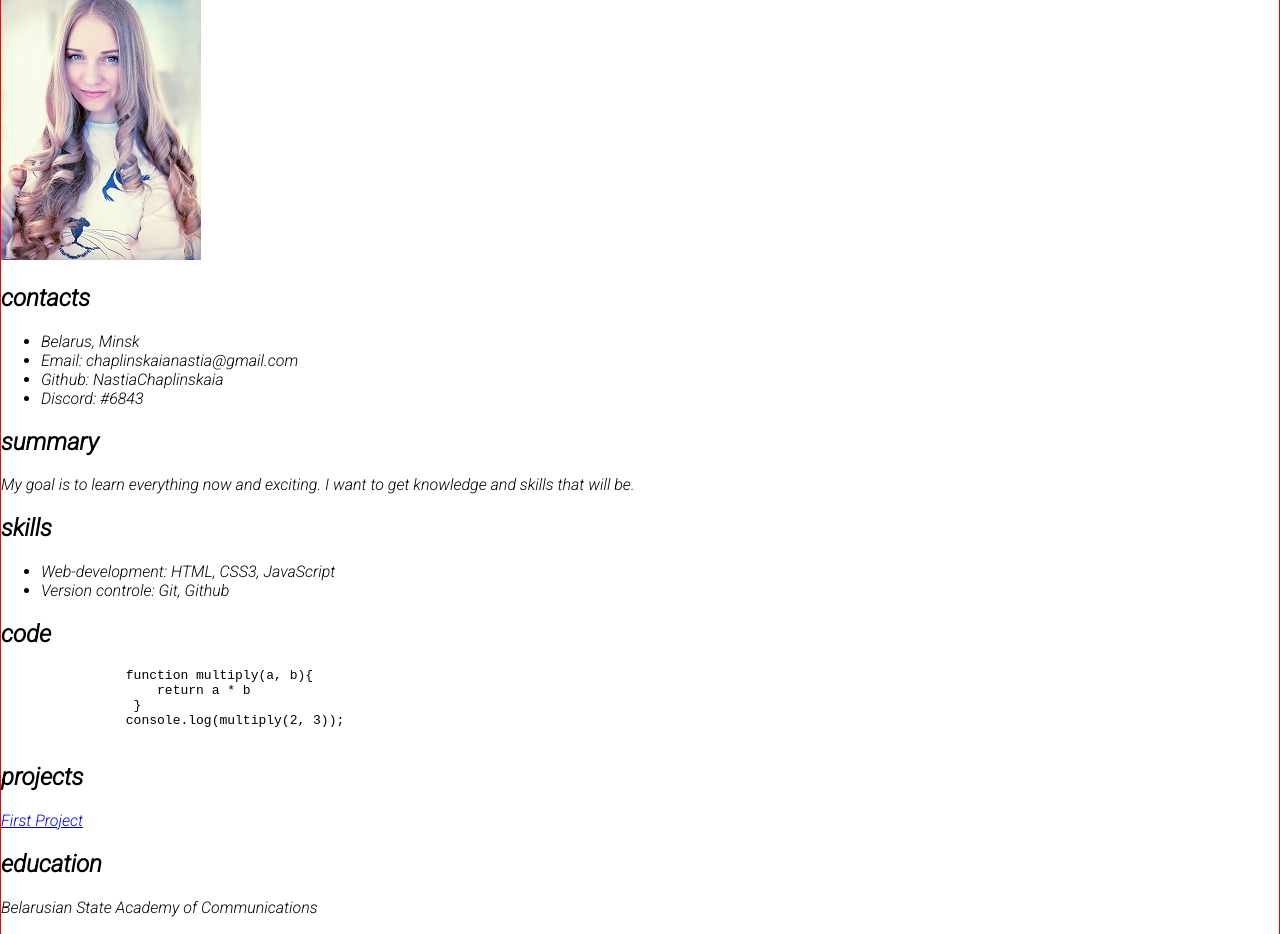
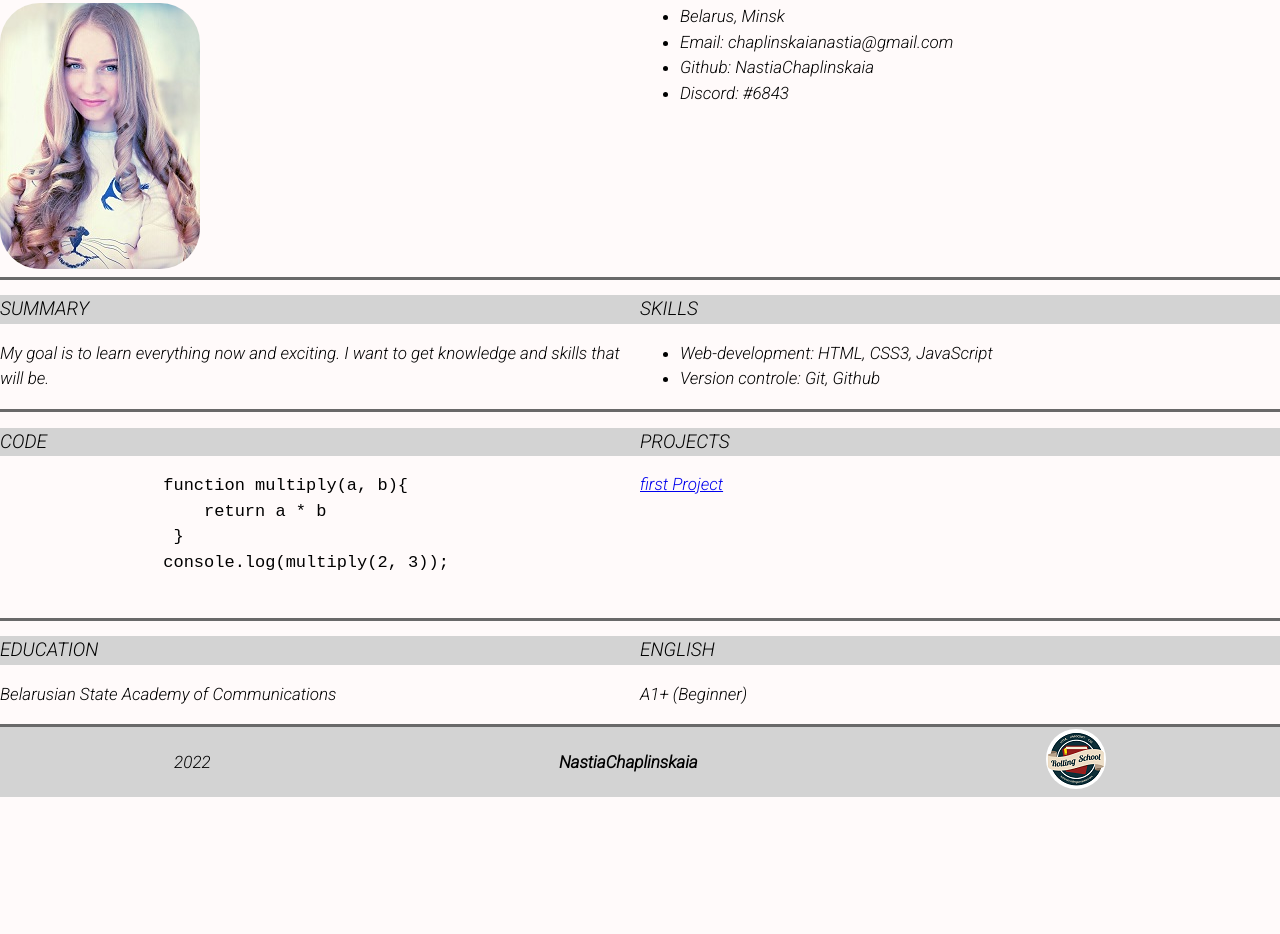
Before and after one commit to NastiaChaplinskaia/rsschool-cv, a plain HTML site: page index.html in a window 1280 px wide. Shown: the part 141-1075 px from the top of the page. After the commit the page ends 938 px from the top, so only its background shows below. Drawn offline with Linux system fonts and the light colour scheme.

Commit message:
docs: add some more information about me and CSS styles

```diff
--- a/index.html
+++ b/index.html
@@ -25,10 +25,11 @@
               </nav>
         </div>
     </header>
-    <main class="main">
-        <div class="container">
-            <section class="section" id="profile"><h1 class="section-title">Nastia Chaplinskaia</h1>
-            <img src="myphotoo.jpg" alt="Nastia Chaplinskaia"
+    <main>
+        <div class="container  main">
+            <section class="section" id="profile">
+                <h1 class="section-title">Nastia Chaplinskaia</h1>
+                <img src="myphotoo.jpg" alt="Nastia Chaplinskaia">
             </section>
             <section class="section" id="contacts">
                 <h2 class="section-title">contacts</h2>
@@ -61,20 +62,24 @@
             </section>
             <section class="section" id="projects">
                 <h2 class="section-title">projects</h2>
-                <a href="https://NastiaChaplinskaia.github.io/rsschool-cv/cv">First Project</a>
+                <a href="https://NastiaChaplinskaia.github.io/rsschool-cv/cv">first Project</a>
             </section>
             <section class="section" id="education">
                 <h2 class="section-title">education</h2>
                 <p>Belarusian State Academy of Communications</p>
             </section>
             <section class="section" id="languages">
-                <h2 class="section-title">English</h2>
+                <h2 class="section-title">english</h2>
                 <p>A1+ (Beginner)</p>
             </section>
         </div>
     </main>
     <footer class="footer">
-        <div class="container"></div>
+        <div class="container footer">
+            <time>2022</time>
+            <a class="foot" href="https://github.com/NastiaChaplinskaia">NastiaChaplinskaia</a>
+            <a href="https://rs.school/js/"><img src="assets/RS.png"></a>
+        </div>
     </footer>
 
 </body>
--- a/style.css
+++ b/style.css
@@ -11,7 +11,11 @@ body {
     margin: 0;
     padding: 0;
     font-family: 'Roboto', sans-serif;
-    border: 1px solid red;
+    background-color: #FFFAFA;
+    font-size: 17px;
+    font-weight: 400;
+    line-height: 1.5;
+    color: #000000;
 }
 
 .container {
@@ -20,6 +24,7 @@ body {
 }
 
 .nav-list {
+  background-color: #D3D3D3;
   display: flex;
   justify-content: flex-end;
   align-items: center;
@@ -31,9 +36,63 @@ body {
   line-height: 50px;
   transition: 0.3s;
   text-decoration: none;
-  color: #157f7f;
+  color: #000000;
   font-weight: bold;
 }
 .nav-link:hover {
-  color: #48D1CC;
+  color: #7B68EE;
 }
+
+.main {
+  display: flex;
+  flex-wrap: wrap;
+}
+.section {
+  width: 50%;
+}
+.container.footer {
+  height: 70px;
+  display: flex;
+  flex-direction: row;
+  justify-content: space-around;
+  align-items: center;
+  background-color: #D3D3D3;
+}
+
+.container.main {
+  display: flex;
+  flex-wrap: wrap;
+}
+
+.section {
+  width: 50%;
+  border-bottom: 3px solid #696969;
+}
+
+.section-title {
+  background-color: #D3D3D3;
+  width: 650px;
+}
+
+@media (max-width: 768px) {
+  .section {
+    width: 100%;
+  }
+}
+
+.section-title {
+  font-size: 19px;
+  font-weight: 400;
+  text-transform: uppercase;
+  color: #000000;
+}
+
+img {
+  border-radius: 40px;
+}
+
+.foot {
+  text-decoration: none;
+  color: #000000;
+  font-weight: bold;
+}
```
Also changed, not shown: assets/RS.png (added).
